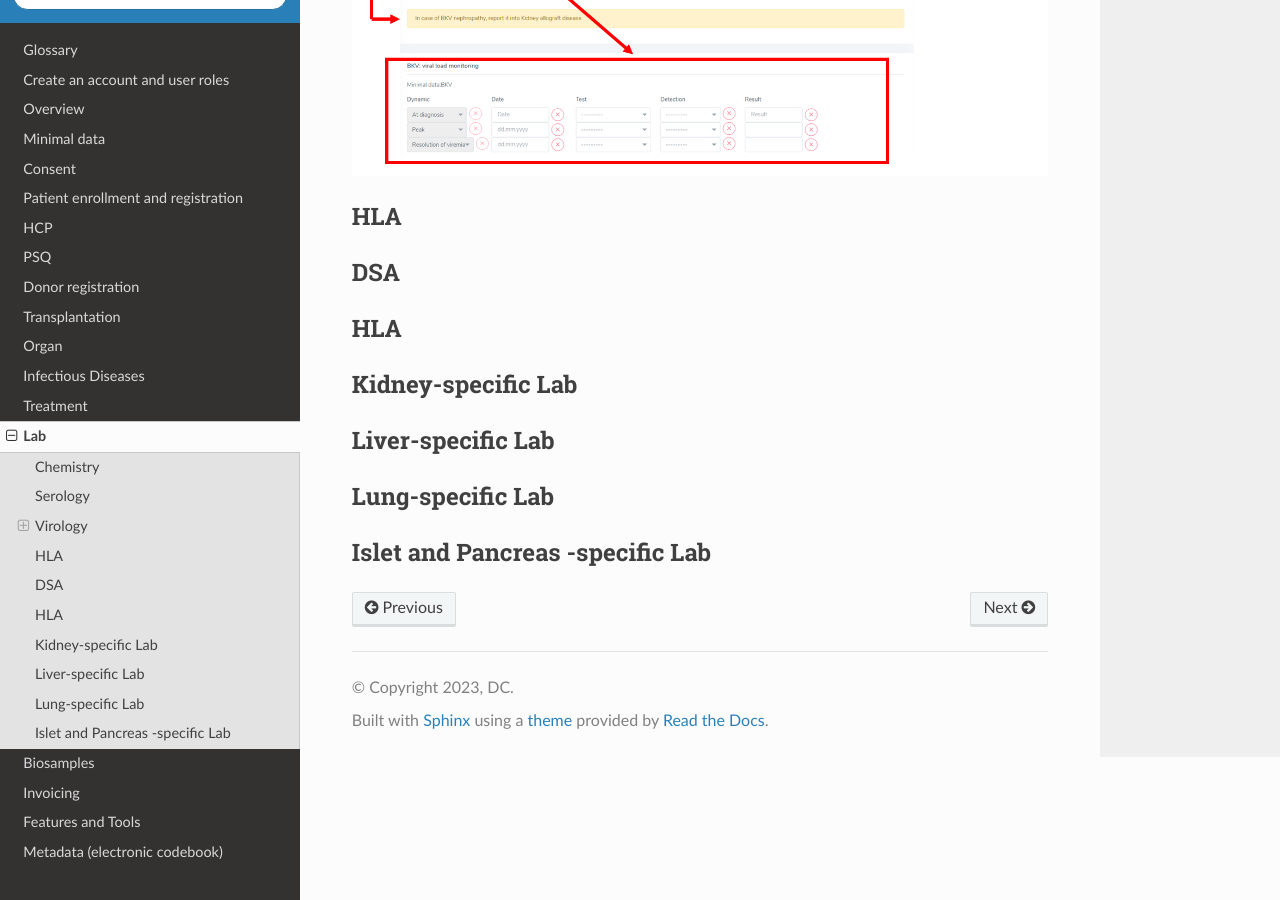
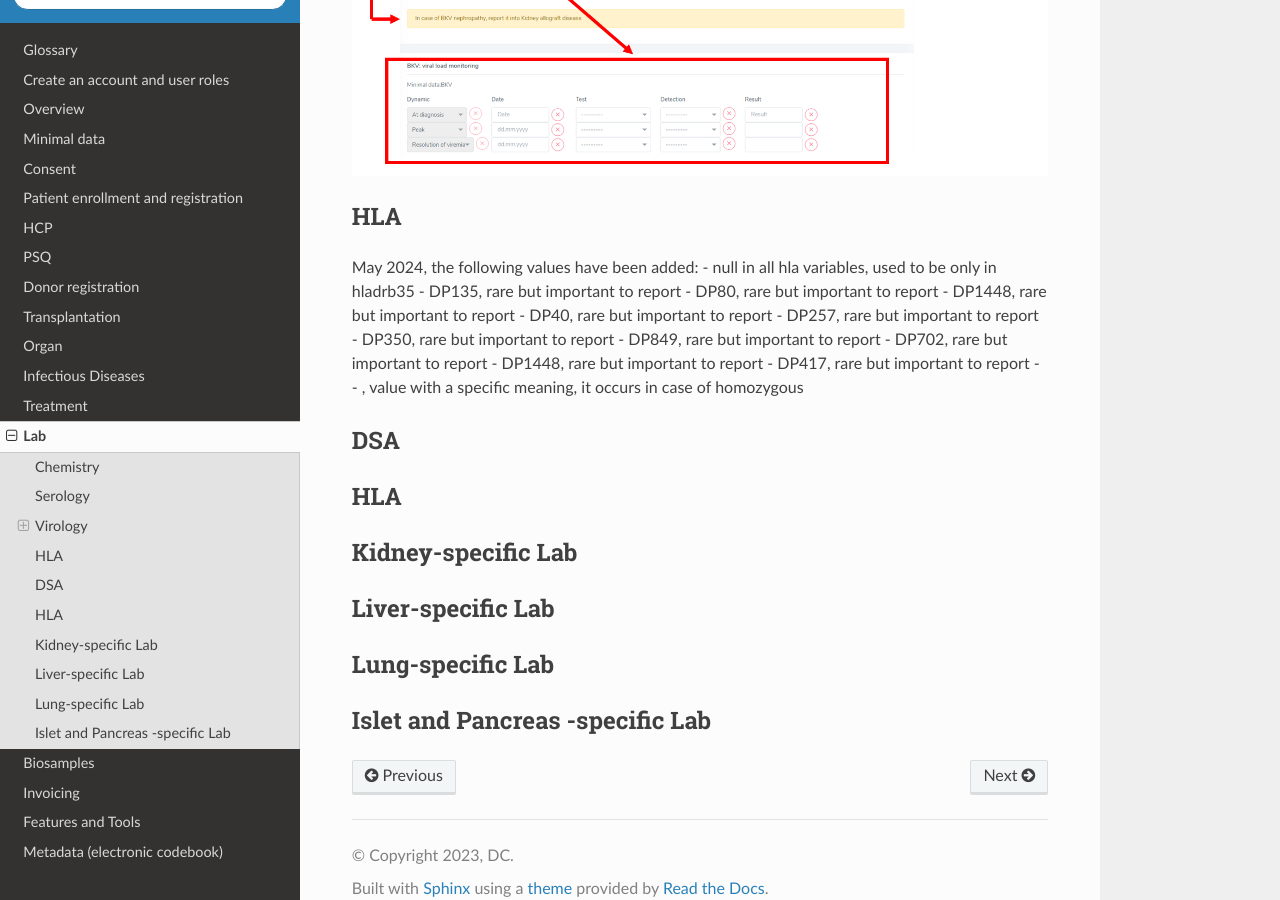
Before and after one commit to swiss-transplant-cohort-study/3LC-user-manual, a Sphinx documentation site: the page built from docs/source/lab.rst, in a window 1280 px wide and 900 px high, scrolled down 1225 px. Built offline with Sphinx 7.4.7 and the Read the Docs theme 2.0.0, drawn with Linux system fonts in a browser that asks for light colours.

Commit message:
Update lab.rst

```diff
--- a/docs/source/lab.rst
+++ b/docs/source/lab.rst
@@ -25,6 +25,21 @@ If infection site is "Urinary tract" and infection is Proven or Probable then a
 HLA
 ***********************
 
+May 2024, the following values have been added:
+-	null in all hla variables, used to be only in hladrb35
+-	DP135, rare but important to report
+-	DP80, rare but important to report
+-	DP1448, rare but important to report
+-	DP40, rare but important to report
+-	DP257, rare but important to report
+-	DP350, rare but important to report
+-	DP849, rare but important to report
+-	DP702, rare but important to report
+-	DP1448, rare but important to report
+-	DP417, rare but important to report
+-	- , value with a specific meaning, it occurs in case of homozygous
+
+
 DSA
 ***********************
 
```
